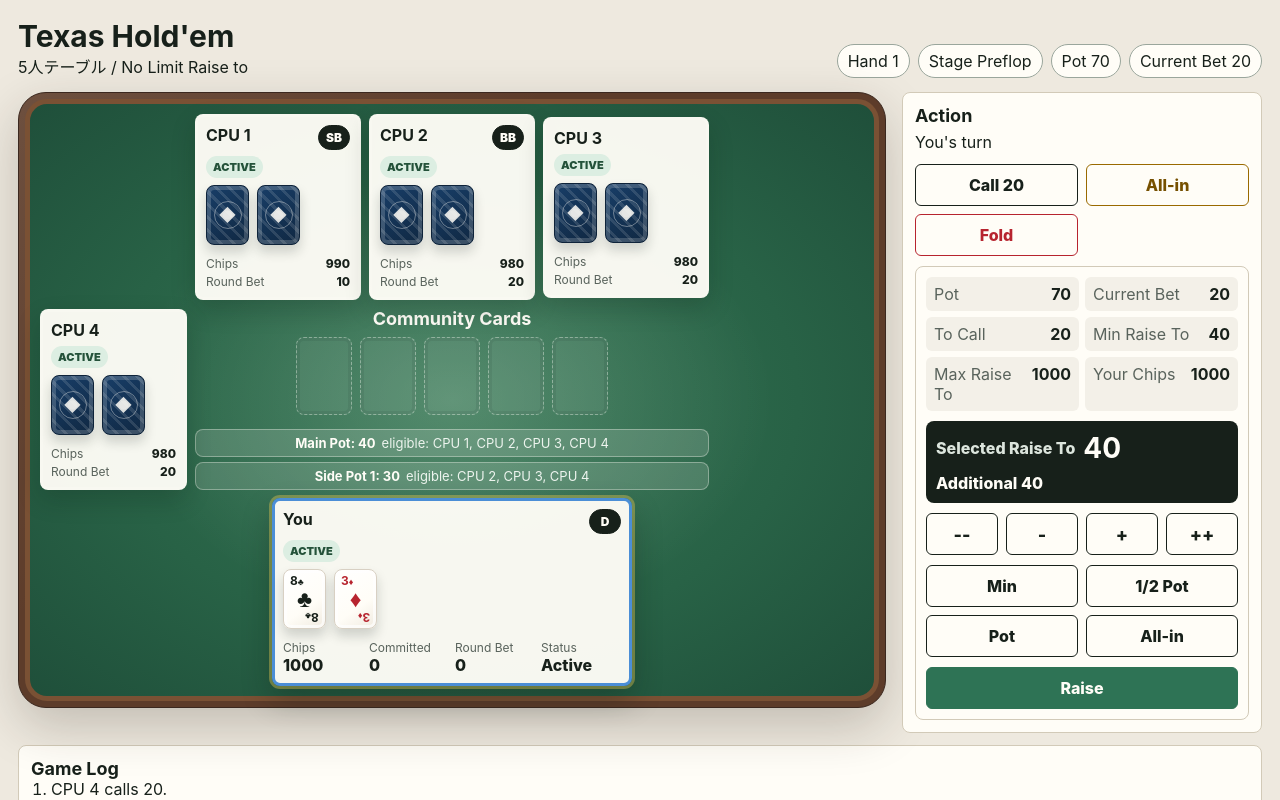
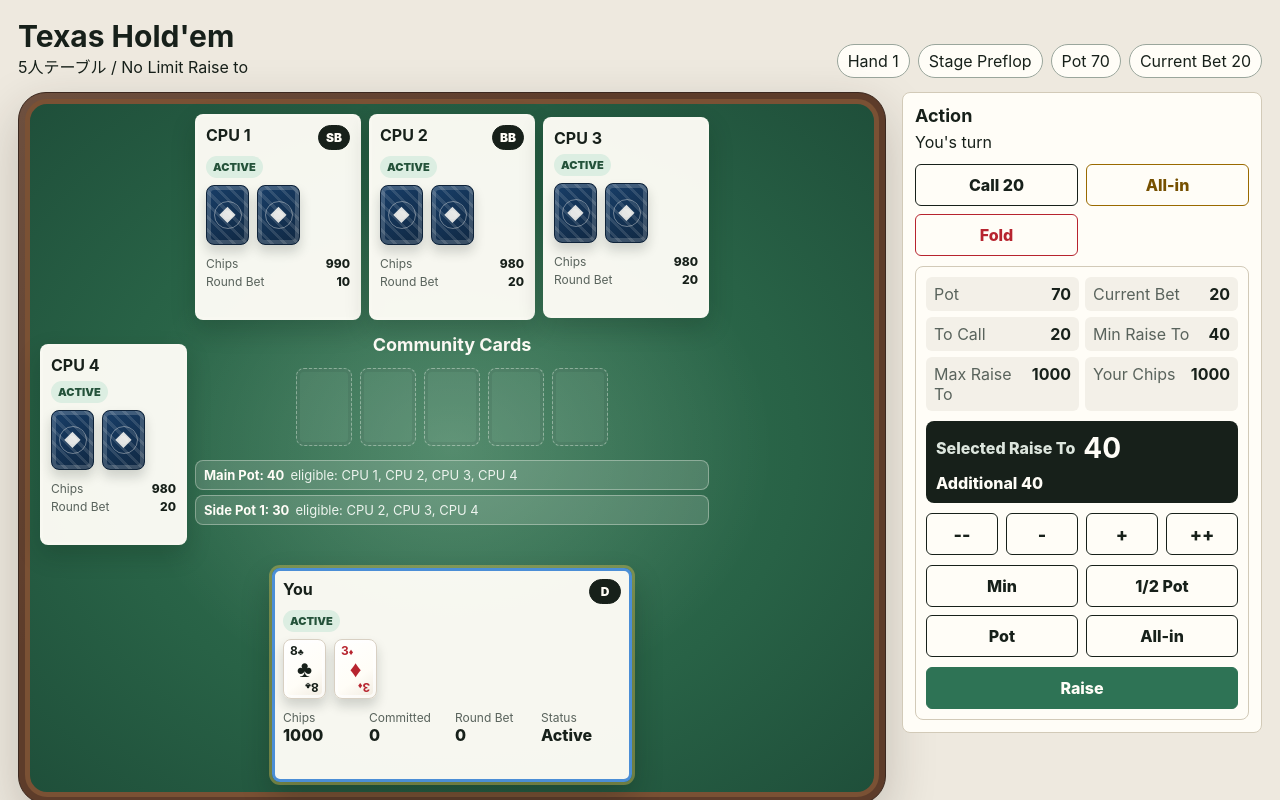
Before and after one commit to crackeveryday/texas-holdem, a React (Vite) app: page / in a window 1280 px wide. Shown: the top 800 px of the page. Built offline with nearby package versions, Linux system fonts and the light colour scheme.

Commit message:
fix(table): stabilize table layout spacing

```diff
--- a/src/App.tsx
+++ b/src/App.tsx
@@ -508,12 +508,16 @@ function PotDisplay({ game }: { game: GameState }) {
 
   return (
     <div className="potDisplay">
-      {pots.map((pot, index) => (
-        <div key={`${index}-${pot.amount}`}>
-          <strong>{index === 0 ? "Main Pot" : `Side Pot ${index}`}: {pot.amount}</strong>
-          <span>eligible: {pot.eligiblePlayerIds.map((id) => game.players.find((player) => player.id === id)?.name ?? id).join(", ") || "none"}</span>
-        </div>
-      ))}
+      {pots.map((pot, index) => {
+        const eligibleNames = pot.eligiblePlayerIds.map((id) => game.players.find((player) => player.id === id)?.name ?? id).join(", ") || "none";
+
+        return (
+          <div className="potRow" key={`${index}-${pot.amount}`}>
+            <strong className="potAmount">{index === 0 ? "Main Pot" : `Side Pot ${index}`}: {pot.amount}</strong>
+            <span className="potEligible" title={eligibleNames}>eligible: {eligibleNames}</span>
+          </div>
+        );
+      })}
     </div>
   );
 }
@@ -590,7 +594,7 @@ function PlayerSeat({
           <dd>{player.status}</dd>
         </div>
       </dl>
-      {evaluation && <p className="handName">{evaluation.name}</p>}
+      <p className="handName" aria-hidden={!evaluation}>{evaluation?.name ?? ""}</p>
     </article>
   );
 }
--- a/src/styles.css
+++ b/src/styles.css
@@ -142,6 +142,7 @@ h3 {
   flex-wrap: wrap;
   gap: 8px;
   justify-content: center;
+  min-height: 32px;
 }
 
 .revealNotice {
@@ -152,6 +153,7 @@ h3 {
   color: #17201a;
   font-weight: 900;
   padding: 5px 10px;
+  white-space: nowrap;
 }
 
 .boardCards {
@@ -160,27 +162,40 @@ h3 {
 }
 
 .potDisplay {
+  --pot-row-gap: 5px;
+  --pot-row-height: 30px;
+  align-content: start;
   display: grid;
-  gap: 5px;
+  gap: var(--pot-row-gap);
+  height: calc((var(--pot-row-height) * 3) + (var(--pot-row-gap) * 2));
   max-width: 560px;
+  overflow-y: auto;
   width: 100%;
 }
 
-.potDisplay div {
+.potRow {
   align-items: center;
   background: rgba(255, 253, 247, 0.15);
   border: 1px solid rgba(255, 253, 247, 0.34);
   border-radius: 8px;
-  display: flex;
-  flex-wrap: wrap;
+  box-sizing: border-box;
+  display: grid;
   font-size: 13px;
   gap: 6px;
-  justify-content: center;
+  grid-template-columns: auto minmax(0, 1fr);
+  height: var(--pot-row-height);
   padding: 5px 8px;
 }
 
-.potDisplay span {
+.potEligible {
   color: #edf4ee;
+  overflow: hidden;
+  text-overflow: ellipsis;
+  white-space: nowrap;
+}
+
+.potAmount {
+  white-space: nowrap;
 }
 
 .player {
@@ -488,7 +503,12 @@ dd {
 .handName {
   color: #2e7355;
   font-weight: 900;
+  line-height: 1.2;
   margin-top: 6px;
+  min-height: 1.2em;
+  overflow: hidden;
+  text-overflow: ellipsis;
+  white-space: nowrap;
 }
 
 .controls,
@@ -946,6 +966,7 @@ dd {
 
   .boardHeader {
     gap: 6px;
+    min-height: 30px;
   }
 
   .cards {
@@ -957,10 +978,11 @@ dd {
   }
 
   .potDisplay {
-    gap: 4px;
+    --pot-row-gap: 4px;
+    --pot-row-height: 29px;
   }
 
-  .potDisplay div {
+  .potRow {
     font-size: 12px;
     gap: 5px;
     padding: 6px 8px;
```
